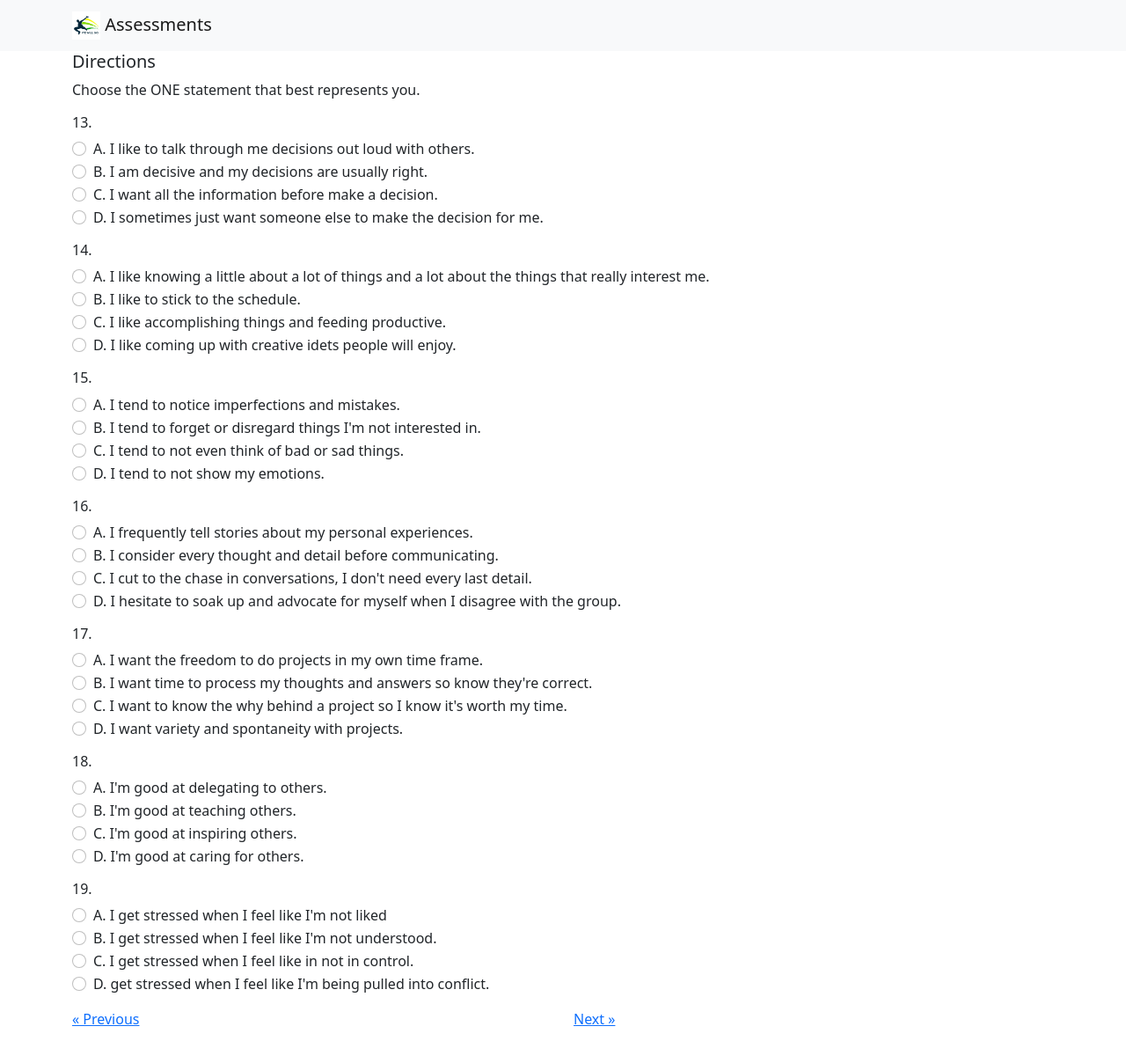
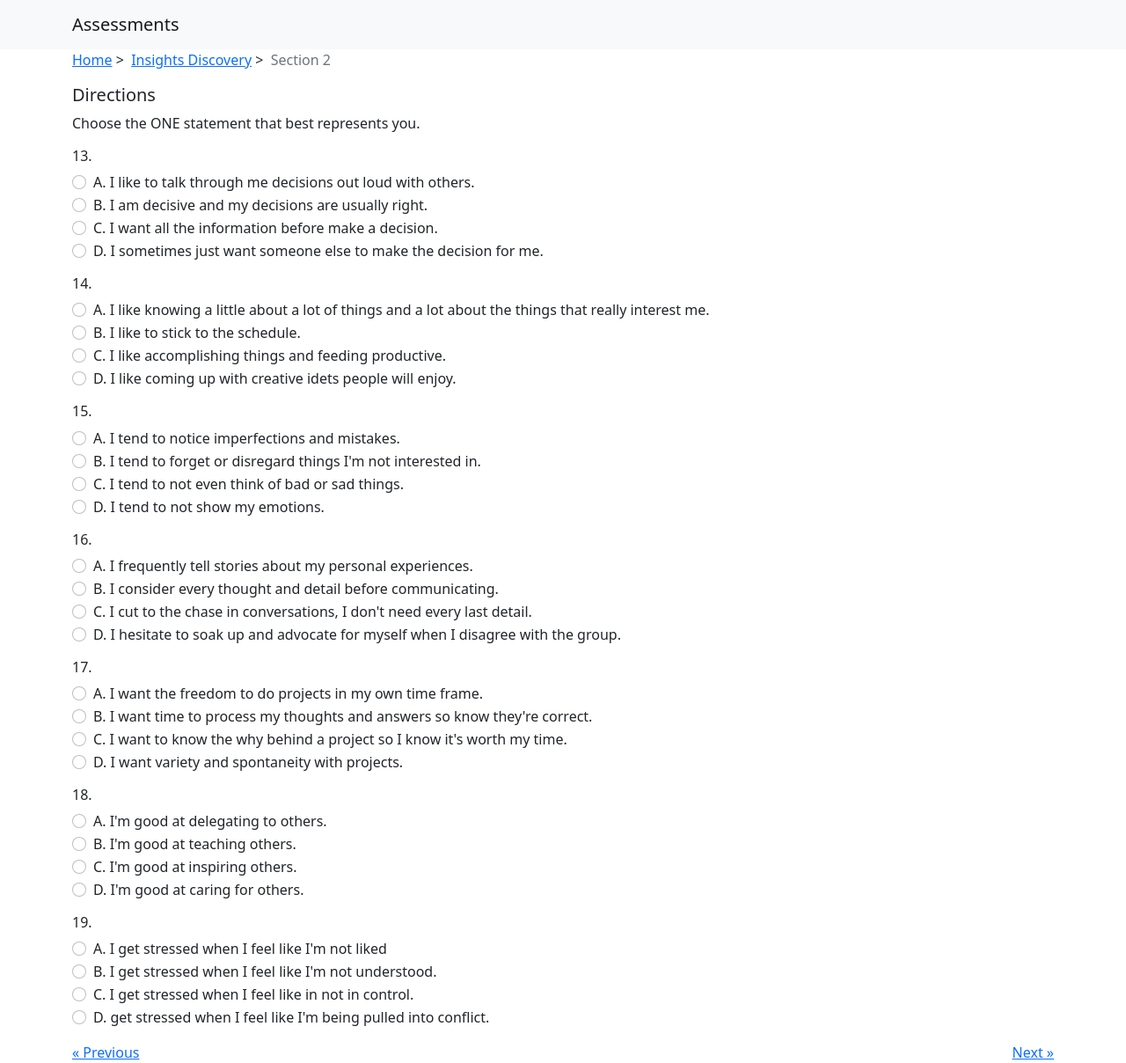
Before and after one commit to phyiction/assess-app, a React app: page /assessments/1/section/2 in a window 1280 px wide. Shown: the whole page at 88% size. Before the commit the page ends 1170 px from the top, so only its background shows below. Built offline with nearby package versions, Linux system fonts and the light colour scheme.

Commit message:
Refactor to minimize size of assets

```diff
--- a/package.json
+++ b/package.json
@@ -7,7 +7,6 @@
   },
   "license": "MIT",
   "dependencies": {
-    "@popperjs/core": "^2.11.6",
     "bootstrap": "^5.2.3",
     "localforage": "^1.10.0",
     "react-bootstrap": "^2.7.0",
--- a/src/App.jsx
+++ b/src/App.js
@@ -1,4 +1,6 @@
 import { Component, StrictMode } from 'react';
+
+import { createRoot } from 'react-dom/client';
 
 import ThemeProvider from 'react-bootstrap/ThemeProvider'
 
@@ -13,17 +15,13 @@ import {
   RouterProvider,
 } from "react-router-dom";
 
-import Root from "./routes/root.jsx";
+import Assessment from './pages/Assessment.js';
+import Root from "./pages/root.js";
+import Section from './pages/Section.js';
 
-import Assessment from './Assessment.jsx';
-import Section from './Section.jsx';
+import './scss/styles.scss';
 
-import Logo from './logo.jpg';
-
-import assessmentData from './data/assessments.json';
-import insightsDiscoveryData from './data/insights-discovery.json';
-
-export class WWGAssessApp extends Component {
+export class AssessApp extends Component {
 
   render() {
 
@@ -36,28 +34,27 @@ export class WWGAssessApp extends Component {
         path: `/assessments/:aid`,
         element: <Assessment />,
         loader: async ({ params }) => {
-          return assessmentData[params.aid-1];
+          let data = await import('./data/assessments.json');
+          return data[params.aid-1];
         }
       },{
         path: '/assessments/:aid/section/:sid',
         element: <Section />,
         loader: async ({ params }) => {
+          let assessmentData = await import('./data/assessments.json');
+          let insightsDiscoveryData = await import('./data/insights-discovery.json');
           const aid = parseInt(params.aid);
-          let data;
           switch(aid){
             case 1:
-              data = {
-                aid: params.aid,
+              return {
+                assessment: assessmentData[aid-1],
                 section: insightsDiscoveryData.sections[params.sid-1]
               };
-              break;
             case 2:
-              data = null;
-              break;
+              return null;
             default:
-              data = null;
+              return null;
           }
-          return data;
         }
       }
     ]);
@@ -70,14 +67,7 @@ export class WWGAssessApp extends Component {
         <Navbar bg="light" expand="lg">
           <Container>
             <Navbar.Brand href="/">
-              <img
-                alt=""
-                src={Logo}
-                width="32"
-                height="32"
-                className="d-inline-block align-top"
-              />
-              {' '} Assessments
+              Assessments
             </Navbar.Brand>
           </Container>
         </Navbar>
@@ -88,3 +78,8 @@ export class WWGAssessApp extends Component {
     );
   }
 }
+
+// Assumes HTML template has an element with an id set to 'root'
+const container = document.getElementById('root');
+const root = createRoot(container);
+root.render(<AssessApp />);
--- a/src/Section.jsx
+++ /dev/null
@@ -1,54 +0,0 @@
-import {
-  Link,
-  useLoaderData
-} from "react-router-dom";
-
-import Row from 'react-bootstrap/Row';
-import Col from 'react-bootstrap/Col';
-
-import Button from 'react-bootstrap/Button';
-import Container from 'react-bootstrap/Container';
-
-
-import { MultipleChoiceQuestion } from './MultipleChoiceQuestion.jsx';
-
-export default function Section() {
-
-  const data = useLoaderData();
-
-  const questions = data.section.questions.map((q) => {
-    return (
-      <MultipleChoiceQuestion key={q.id} question={q} />
-    );
-  });
-
-  let previous;
-  if(data.section.prevSection === null){
-    previous = <span>&laquo; Previous</span>;
-  }else{
-    previous = <Link to={`/assessments/${data.aid}/section/${data.section.prevSection}`}>&laquo; Previous</Link>;
-  }
-
-  let next;
-  if(data.section.nextSection === null){
-    next = <span>Next &raquo;</span>;
-  }else{
-    next = <Link to={`/assessments/${data.aid}/section/${data.section.nextSection}`}>Next &raquo;</Link>;
-  }
-
-  return (
-    <Container>
-      <h5>Directions</h5>
-      <p>{data.section.directions}</p>
-      { questions }
-      <Row>
-        <Col>
-          {previous}
-        </Col>
-        <Col>
-          {next}
-        </Col>
-      </Row>
-    </Container>
-  );
-}
--- a/src/data/insights-discovery.json
+++ b/src/data/insights-discovery.json
@@ -1,5 +1,6 @@
 {
   "sections": [{
+      "id": 1,
       "directions": "Choose the ONE description you most naturally identify with. Ask yourself: Am I someone who",
       "prevSection": null,
       "nextSection": 2,
@@ -78,6 +79,7 @@
       }]
     },
     {
+      "id": 2,
       "directions": "Choose the ONE statement that best represents you.",
       "prevSection": 1,
       "nextSection": 3,
@@ -125,6 +127,7 @@
         "D": " get stressed when I feel like I'm being pulled into conflict."
       }]
     }, {
+      "id": 3,
       "directions": "Choose the ONE phrase you are most likely to say in your head or out loud.",
       "prevSection": 2,
       "nextSection": 4,
@@ -160,6 +163,7 @@
         "D": "Just give me the bottom line."
       }]
     }, {
+      "id": 4,
       "directions": "Choose the ONE word/phrase of the four options that best describes you. If you get stuck, just pick the best option available.",
       "prevSection": 3,
       "nextSection": null,
--- a/src/index.jsx
+++ /dev/null
@@ -1,8 +0,0 @@
-import './scss/styles.scss';
-import { createRoot } from 'react-dom/client';
-import { WWGAssessApp } from './App.jsx';
-
-// Assumes HTML template has an element with an id set to 'root'
-const container = document.getElementById('root');
-const root = createRoot(container);
-root.render(<WWGAssessApp />);
--- a/src/routes/root.jsx
+++ b/src/pages/Root.js
@@ -20,10 +20,13 @@ export default function Root() {
 
   return (
     <Container>
-      <p>We believe assessments are helpful tools for growth.</p>
-      <ul>
-        { assessmentItems }
-      </ul>
+      <Row>
+        <Col>
+          <ul>
+            { assessmentItems }
+          </ul>
+        </Col>
+      </Row>
     </Container>
   );
 }
--- /dev/null
+++ b/src/pages/Section.js
@@ -0,0 +1,74 @@
+import {
+  Link,
+  useLoaderData
+} from "react-router-dom";
+
+import Row from 'react-bootstrap/Row';
+import Col from 'react-bootstrap/Col';
+
+import Breadcrumb from 'react-bootstrap/Breadcrumb'
+import Button from 'react-bootstrap/Button';
+import Container from 'react-bootstrap/Container';
+
+
+import { MultipleChoiceQuestion } from '../components/MultipleChoiceQuestion.js';
+
+export default function Section() {
+
+  const data = useLoaderData();
+
+  const questions = data.section.questions.map((q) => {
+    return (
+      <MultipleChoiceQuestion key={q.id} question={q} />
+    );
+  });
+
+  let previous;
+  if(data.section.prevSection === null){
+    previous = (<div className="text-muted">&laquo; Previous</div>);
+  } else {
+    previous = (<Link to={`/assessments/${data.assessment.id}/section/${data.section.prevSection}`}>&laquo; Previous</Link>);
+  }
+
+  let next, results;
+  if(data.section.nextSection === null){
+    next = (<div className="text-muted">Next &raquo;</div>);
+    results = (
+      <Link to={`/assessments/${data.assessment.id}/results`}>
+        <span className="btn btn-primary">Get Results</span>
+      </Link>
+    );
+  }else{
+    next = (<Link to={`/assessments/${data.assessment.id}/section/${data.section.nextSection}`}>Next &raquo;</Link>);
+  }
+
+  return (
+    <Container>
+      <Row>
+        <Col>
+          <p>
+            <Link to="/">Home</Link> &gt; &nbsp;
+            <Link to={`/assessments/${data.assessment.id}`}>{data.assessment.name}</Link> &gt; &nbsp;
+            <span className="text-muted">Section {data.section.id}</span>
+          </p>
+          <h5>Directions</h5>
+          <p>{data.section.directions}</p>
+          { questions }
+        </Col>
+      </Row>
+      <Row>
+        <Col>
+          {previous}
+        </Col>
+        <Col className="text-end">
+          {next}
+        </Col>
+      </Row>
+      <Row>
+        <Col className="text-center">
+          {results}
+        </Col>
+      </Row>
+    </Container>
+  );
+}
--- a/src/scss/styles.scss
+++ b/src/scss/styles.scss
@@ -1 +1,13 @@
-@import "~bootstrap/scss/bootstrap";
+@import "~bootstrap/scss/bootstrap-reboot";
+@import "~bootstrap/scss/bootstrap-utilities";
+
+@import "~bootstrap/scss/buttons";
+@import "~bootstrap/scss/containers";
+@import "~bootstrap/scss/forms";
+@import "~bootstrap/scss/grid";
+@import "~bootstrap/scss/nav";
+@import "~bootstrap/scss/navbar";
+
+.question{
+  margin-bottom: 1em;
+}
--- a/templates/index.html
+++ b/templates/index.html
@@ -2,7 +2,8 @@
 <html lang="en">
   <head>
     <meta charset="UTF-8" />
-    <title>WWG Assessments</title>
+    <meta name="viewport" content="width=device-width, initial-scale=1" />
+    <title>Assessments</title>
   </head>
   <body>
     <div id="root"></div>
--- a/webpack.config.js
+++ b/webpack.config.js
@@ -5,8 +5,18 @@ module.exports = {
   mode: 'development',
   entry: {
     index: {
-      import: './src/index.jsx',
+      import: './src/App.js',
     },
+    data: {
+      import: [
+        './src/data/assessments.json',
+        './src/data/insights-discovery.json',
+        './src/data/scoring.json'
+      ],
+    },
+    bootstrap: 'bootstrap',
+    react: ['react-bootstrap','react-router-dom','@popperjs/core'],
+    storage: 'localforage'
   },
   devtool: 'inline-source-map',
   devServer: {
@@ -20,6 +30,7 @@ module.exports = {
   output: {
     filename: '[name].bundle.js',
     path: path.resolve(__dirname, 'dist'),
+    publicPath: 'auto',
     clean: true,
   },
   devServer: {
@@ -80,5 +91,8 @@ module.exports = {
   },
   optimization: {
     runtimeChunk: 'single',
+    splitChunks: {
+      chunks: 'all'
+    }
   },
 };
```
Also changed, not shown: src/components/MultipleChoiceQuestion.js (renamed from src/MultipleChoiceQuestion.jsx), src/logo.jpg (deleted), src/pages/Assessment.js (renamed from src/Assessment.jsx), 1 other file (tests, documents, lock files or other folders).
